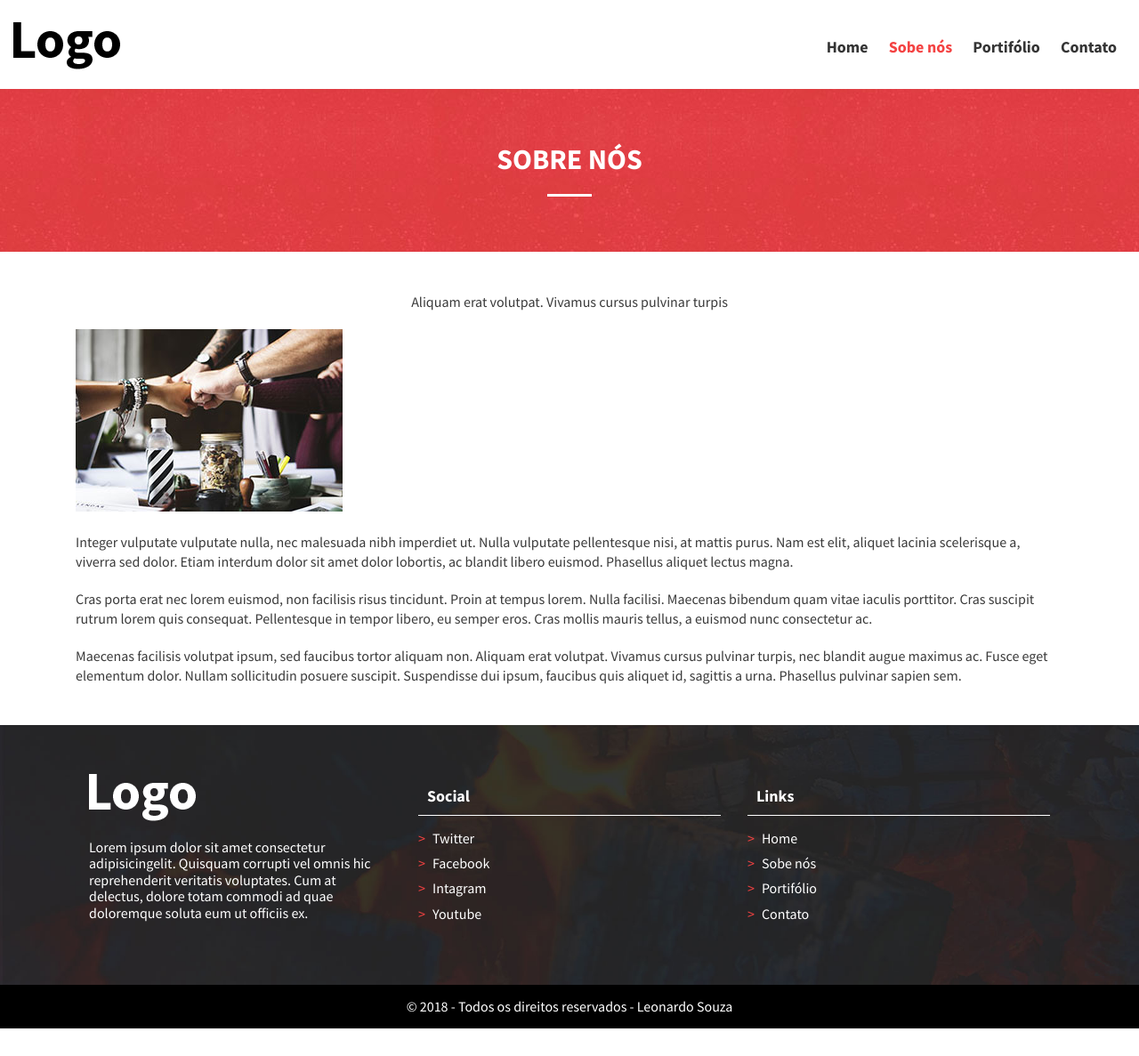
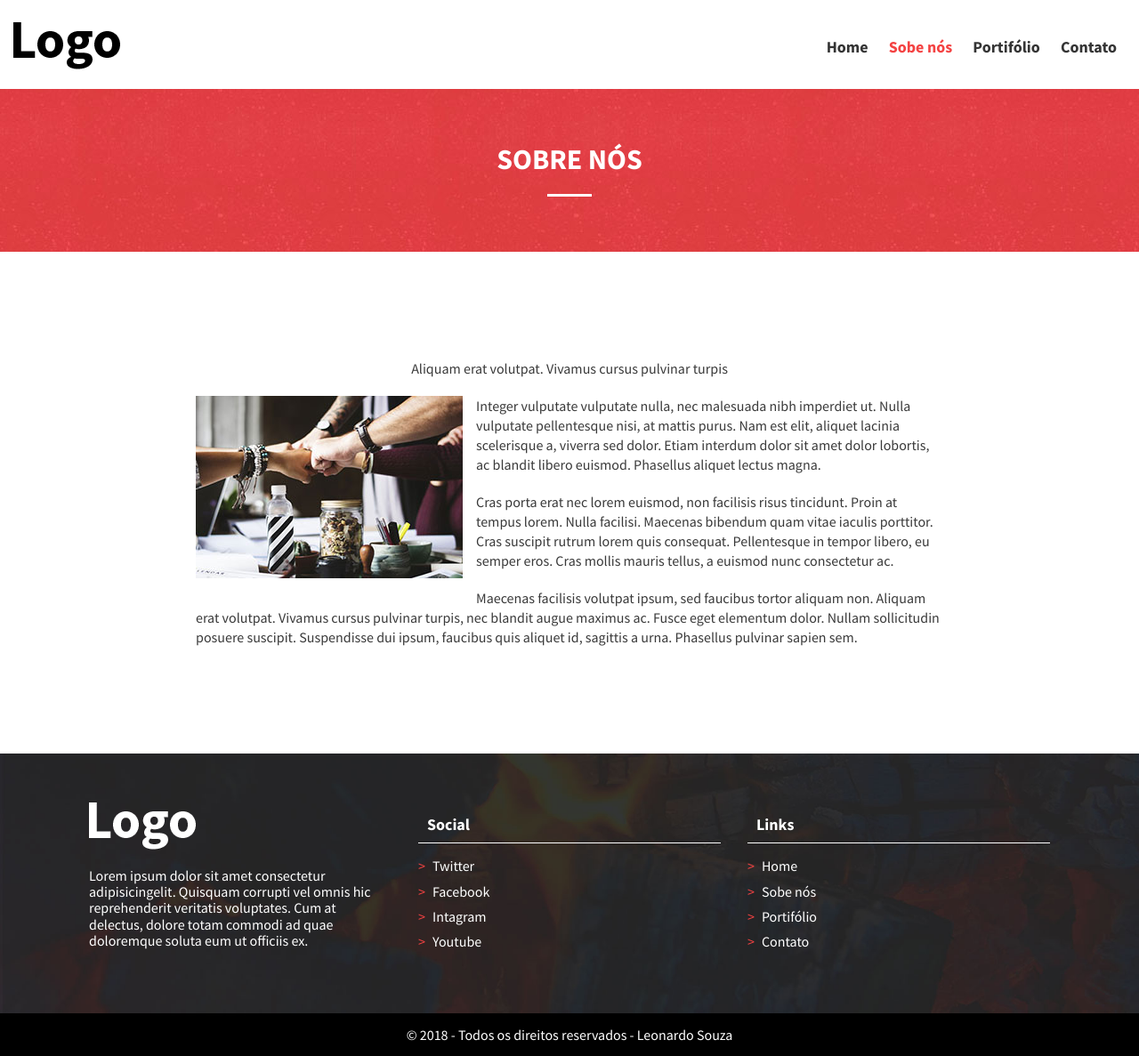
Before and after one commit to leosouza-dev/mobile-first, a PHP site: page /sobre.html in a window 1280 px wide. Shown: the whole page at 89% size. Before the commit the page ends 1156 px from the top, so only its background shows below. Run offline with PHP 8.4, Linux system fonts and the light colour scheme.

Commit message:
Finalizado responsivel da pagina sobre

```diff
--- a/css/style.css
+++ b/css/style.css
@@ -395,6 +395,15 @@ body {
 .text-center {
   text-align: center; }
 
+.img-left {
+  float: left; }
+
+@media (min-width: 768px) {
+  .img-left-md {
+    float: left;
+    margin-right: 15px;
+    margin-bottom: 15px; } }
+
 .depoimentos {
   background-color: #dd3f3f;
   background-image: url(../img/cabecalho-pagina-bg.jpg);
@@ -565,7 +574,12 @@ body {
 .pagina-conteudo {
   padding: 15px;
   padding-top: 25px;
-  padding-bottom: 25px; }
+  padding-bottom: 25px;
+  overflow: auto; }
+  @media (min-width: 768px) {
+    .pagina-conteudo {
+      padding-top: 100px;
+      padding-bottom: 100px; } }
 
 .pagina-conteudo > p {
   color: #3a3a3a;
@@ -669,3 +683,8 @@ body {
   margin-left: 15px;
   border-left: 1px solid #000;
   padding-left: 10px; }
+
+@media (min-width: 768px) {
+  .pagina-sobre .pagina-conteudo {
+    padding-right: 150px;
+    padding-left: 150px; } }
--- a/sass/components/_pagina-conteudo.scss
+++ b/sass/components/_pagina-conteudo.scss
@@ -2,6 +2,13 @@
     padding: 15px;
     padding-top: 25px;
     padding-bottom: 25px;
+
+    overflow: auto;
+
+    @media(min-width: $breackpoint-md){
+        padding-top: 100px;
+        padding-bottom: 100px;
+    }
 }
 
 .pagina-conteudo > p{
--- /dev/null
+++ b/sass/layout/_alinhamento-img.scss
@@ -0,0 +1,11 @@
+.img-left{
+    float: left;
+}
+
+@media(min-width: $breackpoint-md){
+    .img-left-md{
+        float: left;
+        margin-right: 15px;
+        margin-bottom: 15px;
+    }
+}
--- a/sass/pages/_sobre-nos.scss
+++ b/sass/pages/_sobre-nos.scss
@@ -0,0 +1,8 @@
+.pagina-sobre{
+    .pagina-conteudo{
+        @media(min-width: $breackpoint-md){
+            padding-right: 150px;
+            padding-left: 150px;
+        }
+    }
+}
--- a/sass/style.scss
+++ b/sass/style.scss
@@ -10,9 +10,10 @@
 @import 'layout/container';
 @import 'layout/cabecalho';
 @import 'layout/rodape';
+@import 'layout/alinhamento-texto';
+@import 'layout/alinhamento-img';
 
 //components
-@import 'components/alinhamento-texto';
 @import 'components/depoimentos';
 @import 'components/formulario';
 @import 'components/logo';
--- a/sobre.html
+++ b/sobre.html
@@ -8,7 +8,7 @@
     <link href="https://fonts.googleapis.com/css?family=Source+Sans+Pro:400,400i,600,600i,700,700i" rel="stylesheet">
     <link rel="stylesheet" href="css/style.css">
 </head>
-<body>
+<body class="pagina-sobre">
     <header class="cabecalho container">
         <a href="index.html" class="logo">Design Responsivo</a href="index.html">
         <nav class="menu-principal">
@@ -29,7 +29,7 @@
             </header>
             <section class="pagina-conteudo container">
                 <p class="text-center"> Aliquam erat volutpat. Vivamus cursus pulvinar turpis</p>
-                <img src="img/time-unido.jpg" alt="grupo de pessoas com a mão fechada se tocando simbolizando um time unido">
+                <img class="img-left-md" src="img/time-unido.jpg" alt="grupo de pessoas com a mão fechada se tocando simbolizando um time unido">
                 <p>
                     Integer vulputate vulputate nulla, nec malesuada nibh imperdiet ut. Nulla vulputate pellentesque nisi, at mattis purus. Nam est elit, aliquet lacinia scelerisque a, viverra sed dolor. Etiam interdum dolor sit amet dolor lobortis, ac blandit libero euismod. Phasellus aliquet lectus magna.
                 </p>
```
Also changed, not shown: sass/layout/_alinhamento-texto.scss (renamed from sass/components/_alinhamento-texto.scss).
